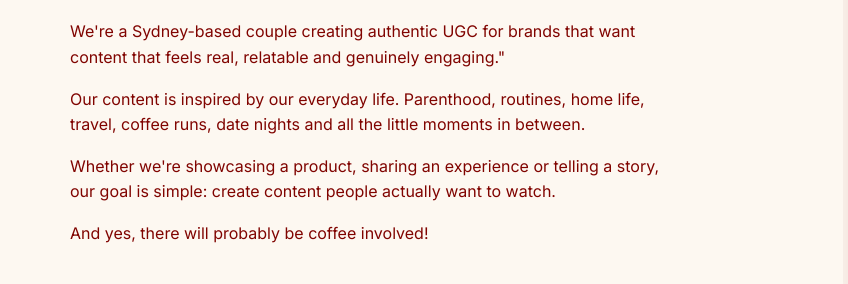
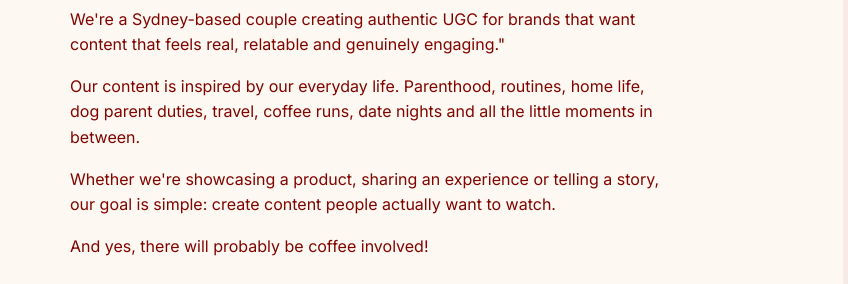
Before and after one commit to juzkay/ashjuzugc, a plain HTML site: page index.html in a window 1280 px wide. Shown: the part 1124-1408 px from the top of the page, 0-848 px from the left. Drawn offline with Linux system fonts and the light colour scheme.

Commit message:
bonnodog 2

```diff
--- a/index.html
+++ b/index.html
@@ -98,7 +98,7 @@
               feels real, relatable and genuinely engaging."
             </p>
             <p>
-              Our content is inspired by our everyday life. Parenthood, routines, home life, travel,
+              Our content is inspired by our everyday life. Parenthood, routines, home life, dog parent duties, travel,
               coffee runs, date nights and all the little moments in between.
             </p>
             <p>
```
